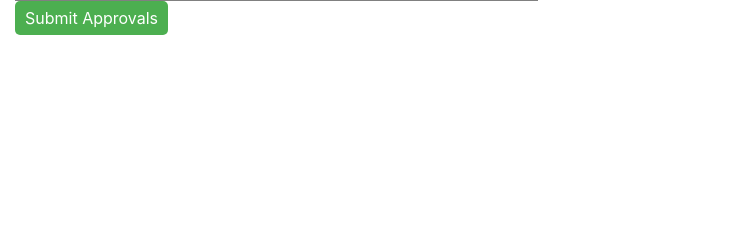
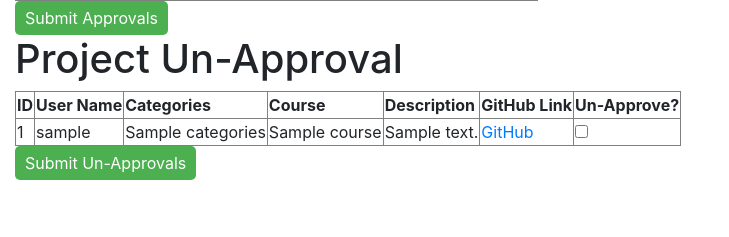
Before and after one commit to MA0610/DatabaseProjectWebsite, a Flask app: template Databases Project Website/templates/admin.html in a window 1280 px wide. Shown: the part 193-430 px from the top of the page, without its empty margins (0-729 px from the left). Run offline with Flask 3, Linux system fonts and the light colour scheme; the template is opened without the code that fills it: values that come from a table or form of the project are taken from there, most other values are stand-ins (such as "Sample title", 1, 10 or a date in 2020); some libraries are stand-ins or nearby versions.

Commit message:
added new table to unApprove projects

```diff
--- a/Databases Project Website/templates/admin.html
+++ b/Databases Project Website/templates/admin.html
@@ -81,6 +81,39 @@
     <button type="button" id="approvalSubmissionBtn">Submit Approvals</button>
 
 
+    <!--  -->
+    <h1>Project Un-Approval</h1>
+
+    <table id="Un-ApproveTable" border="1">
+        <thead>
+            <tr>
+                <th>ID</th>
+                <th>User Name</th>
+                <th>Categories</th>
+                <th>Course</th>
+                <th>Description</th>
+                <th>GitHub Link</th>
+                <th>Un-Approve?</th>
+            </tr>
+        </thead>
+        <tbody>
+            {% for project in approvedData %}
+                <tr>
+                    <td>{{ project.id }}</td>
+                    <td>{{ project.userName }}</td>
+                    <td>{{ project.categories }}</td>
+                    <td>{{ project.course }}</td>
+                    <td>{{ project.description }}</td>
+                    <td><a href="{{ project.githubLink }}" target="_blank">GitHub</a></td>
+                    <td><input type= "checkbox" id= '{{ project.id }}' value="{{ project.id }}" class= "un-approve-checkbox"></td>
+                </tr>
+            {% endfor %}
+        </tbody>
+    </table>
+
+    <button type="button" id="un-approvalSubmissionBtn">Submit Un-Approvals</button>
+
+
 
     <div class="main-container">
 
@@ -139,44 +172,44 @@ try {
 alert('Project(s) approved!');
 });
 
+///////////
 
 
-    // document.getElementById('approvalSubmissionBtn').addEventListener('click', async () => {
+document.getElementById('un-approvalSubmissionBtn').addEventListener('click', async () => {
 
-    //     const checkboxValues = document.querySelectorAll('.approve-checkbox');
+const checkboxValues = document.querySelectorAll('.un-approve-checkbox');
 
-    //     const idsApproved = [checkboxValues.length]
+const idsApproved = [];
+
+for (let i = 0; i < checkboxValues.length; i++) {
+    if (checkboxValues[i].checked) {
+        idsApproved.push(checkboxValues[i].value);
+    }
+}
 
 
-    //     for(var i=0;i<checkboxValues.length;i++){
-    //         if(checkboxValues[i].checked){
-    //             idsApproved[i] = checkboxValues[i];
-    //         }
-    //     }
+try {
+    const response = await fetch('/un-approveProject', {
+        method: 'POST',
+        headers: {
+            'Content-Type': 'application/json'
+        },
+        body: JSON.stringify(idsApproved)
+    });
 
+    const data = await response.json();
+    if (data.success) {
+        console.log('Project(s) un-approved successfully!');
+    } else {
+        console.error('Error un-approving project(s)');
+    }
+} catch (error) {
+    console.error('Error during fetch:', error);
+}
 
+alert('Project(s) un-approved!');
+});
 
-    //     try {
-    //         const response = await fetch('/approveProject', {
-    //             method: 'POST',
-    //             headers: {
-    //                 'Content-Type': 'application/json'
-    //             },
-    //             body: JSON.stringify(idsApproved)
-    //         });
-
-    //         const data = await response.json();
-    //         if (data.success) {
-    //             console.log('Project(s) approved successfully!');
-    //         } else {
-    //             console.error('Error approving project(s)');
-    //         }
-    //     } catch (error) {
-    //         console.error('Error during fetch:', error);
-    //     }
-
-    //     alert('Project(s) approved!');
-    //     });
 
 
 
```
